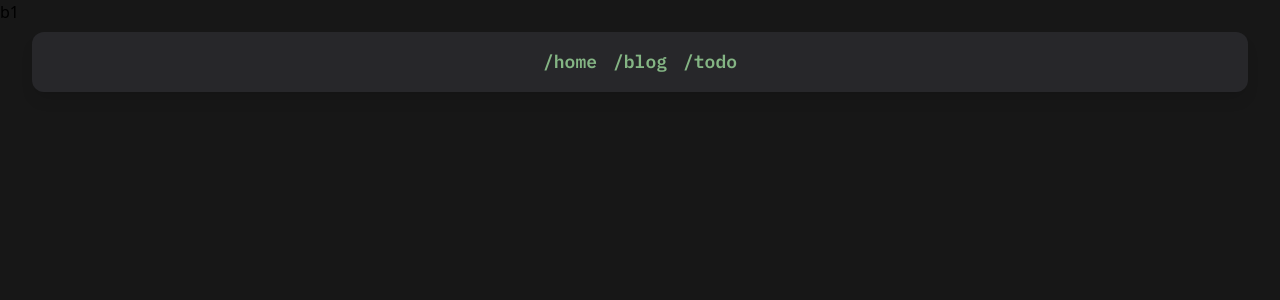
After one commit to Cheko82/Site, a Flask app: page /blog in a window 1280 px wide. The commit adds this page. Shown: the top 300 px of the page. Run offline with Flask 3, Linux system fonts and the light colour scheme; style sheets or scripts are compiled from the project's sources.

Commit message:
Add: blog.html and update other files accordingly

```diff
--- a/main.py
+++ b/main.py
@@ -1,4 +1,5 @@
 from flask import Flask, render_template
+import json
 
 app = Flask(__name__)
 
@@ -13,4 +14,13 @@
     return render_template("todo.html")
 
 
+@app.route("/blog")
+def blog():
+    with open("./postlist.json", "r") as file:
+        postlist = [l for l in json.load(file)]
+
+    return render_template("blog.html", postlist=postlist)
+
+
+
 app.run(debug=True)
--- /dev/null
+++ b/postlist.json
@@ -0,0 +1,6 @@
+{
+    "b1": {
+        "title": "asas",
+        "content": "cont"
+    }
+}
--- a/templates/base.html
+++ b/templates/base.html
@@ -19,7 +19,7 @@
             <div class="flex space-x-4">
                 <a href="/" class="text-foreground hover:text-primary font-semibold">/home</a>
                 <!-- <a href="#" class="text-foreground hover:text-primary font-semibold">/projects</a> -->
-                <a href="#" class="text-foreground hover:text-primary font-semibold">/blog</a>
+                <a href="/blog" class="text-foreground hover:text-primary font-semibold">/blog</a>
                 <a href="/todo" class="text-foreground hover:text-primary font-semibold">/todo</a>
             </div>
         </div>
--- /dev/null
+++ b/templates/blog.html
@@ -0,0 +1,12 @@
+{% extends 'base.html' %}
+{% block title %}Blog{% endblock title %}
+
+{% block body %}
+<div>
+    {% for post in postlist %}
+
+    <h1>{{ post }}</h1>
+
+    {% endfor %}
+</div>
+{% endblock body %}
--- a/templates/index.html
+++ b/templates/index.html
@@ -14,7 +14,7 @@
             <p class="text-lg font-Plex font-thin text-foreground">I am a full stack web dev, pythoneer and student. I slurp coffe, listen to lofi, love physics, practice taekwando, read books.</p>
 
             <button class="w-32 transition duration-300 block text-center mx-auto md:mx-0 hover:translate-x-2 hover:-translate-y-2 hover:shadow-lg hover:shadow-neutral bg-primary text-disabled font-bold py-2 px-4 rounded-lg">
-                <a href="mailto:jijdev@proton.me" class="text-center">Contact Me</a>
+                <a href="mailto:jijdev@proton.me">Contact Me</a>
             </button>
 
         </div>
```
